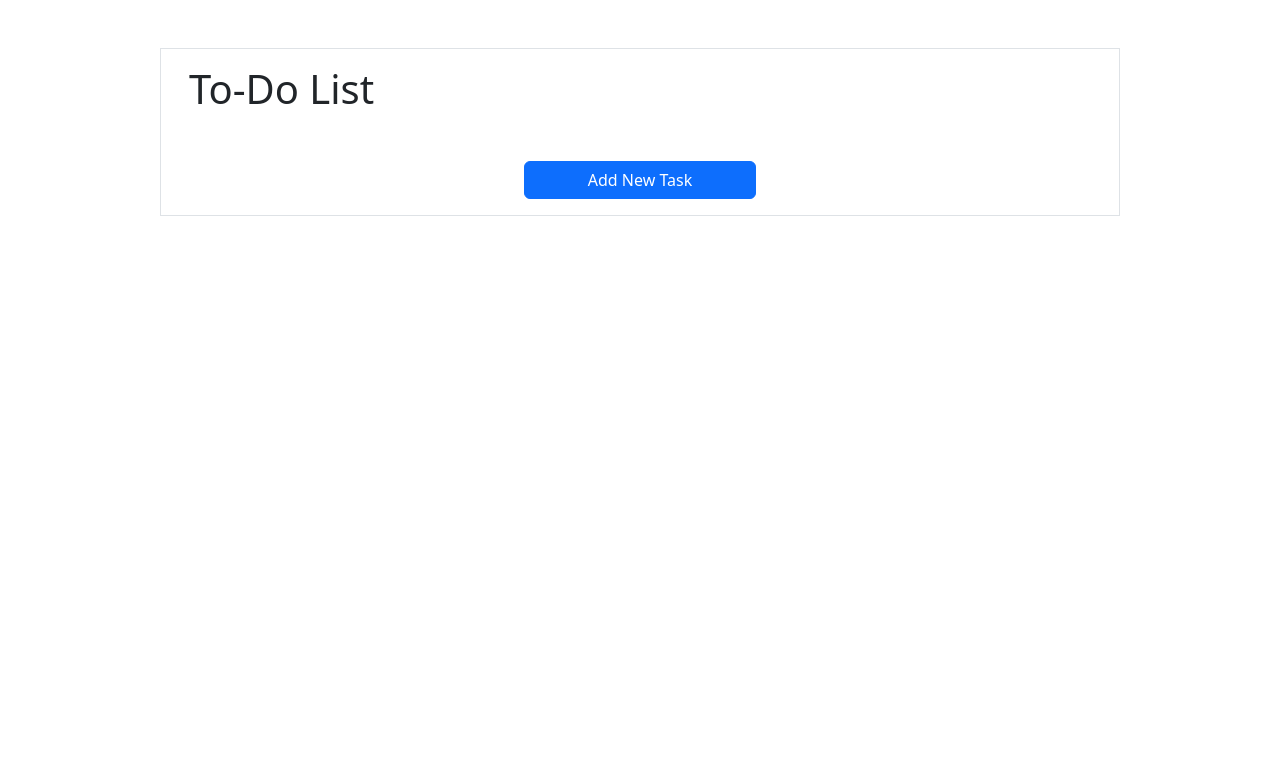
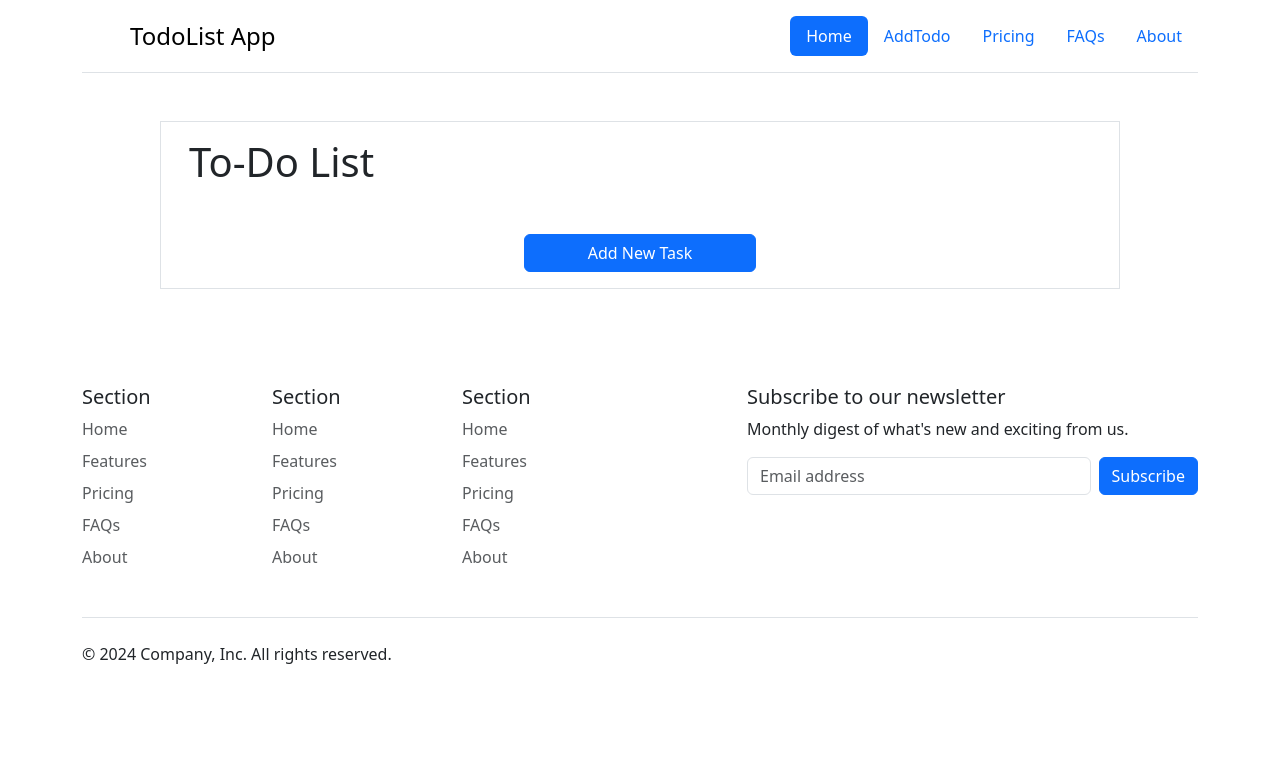
Before and after one commit to Azhar-lone/django-test, a Django app: page / in a window 1280 px wide. Shown: the top 779 px of the page. Run offline with Django 5.2, Linux system fonts and the light colour scheme; data that the repository does not hold is empty; some libraries are stand-ins or nearby versions.

Commit message:
0.6 improved styles and code

```diff
--- /dev/null
+++ b/templates/components/footer.html
@@ -0,0 +1,60 @@
+
+<foote>
+    <div class="container">
+      <footer class="py-5">
+        <div class="row">
+          <div class="col-6 col-md-2 mb-3">
+            <h5>Section</h5>
+            <ul class="nav flex-column">
+              <li class="nav-item mb-2"><a href="#" class="nav-link p-0 text-body-secondary">Home</a></li>
+              <li class="nav-item mb-2"><a href="#" class="nav-link p-0 text-body-secondary">Features</a></li>
+              <li class="nav-item mb-2"><a href="#" class="nav-link p-0 text-body-secondary">Pricing</a></li>
+              <li class="nav-item mb-2"><a href="#" class="nav-link p-0 text-body-secondary">FAQs</a></li>
+              <li class="nav-item mb-2"><a href="#" class="nav-link p-0 text-body-secondary">About</a></li>
+            </ul>
+          </div>
+
+          <div class="col-6 col-md-2 mb-3">
+            <h5>Section</h5>
+            <ul class="nav flex-column">
+              <li class="nav-item mb-2"><a href="#" class="nav-link p-0 text-body-secondary">Home</a></li>
+              <li class="nav-item mb-2"><a href="#" class="nav-link p-0 text-body-secondary">Features</a></li>
+              <li class="nav-item mb-2"><a href="#" class="nav-link p-0 text-body-secondary">Pricing</a></li>
+              <li class="nav-item mb-2"><a href="#" class="nav-link p-0 text-body-secondary">FAQs</a></li>
+              <li class="nav-item mb-2"><a href="#" class="nav-link p-0 text-body-secondary">About</a></li>
+            </ul>
+          </div>
+
+          <div class="col-6 col-md-2 mb-3">
+            <h5>Section</h5>
+            <ul class="nav flex-column">
+              <li class="nav-item mb-2"><a href="#" class="nav-link p-0 text-body-secondary">Home</a></li>
+              <li class="nav-item mb-2"><a href="#" class="nav-link p-0 text-body-secondary">Features</a></li>
+              <li class="nav-item mb-2"><a href="#" class="nav-link p-0 text-body-secondary">Pricing</a></li>
+              <li class="nav-item mb-2"><a href="#" class="nav-link p-0 text-body-secondary">FAQs</a></li>
+              <li class="nav-item mb-2"><a href="#" class="nav-link p-0 text-body-secondary">About</a></li>
+            </ul>
+          </div>
+
+          <div class="col-md-5 offset-md-1 mb-3">
+            <form>
+              <h5>Subscribe to our newsletter</h5>
+              <p>Monthly digest of what's new and exciting from us.</p>
+              <div class="d-flex flex-column flex-sm-row w-100 gap-2">
+                <label for="newsletter1" class="visually-hidden">Email address</label>
+                <input id="newsletter1" type="text" class="form-control" placeholder="Email address">
+                <button class="btn btn-primary" type="button">Subscribe</button>
+              </div>
+            </form>
+          </div>
+        </div>
+
+        <div class="d-flex flex-column flex-sm-row justify-content-between py-4 my-4 border-top">
+          <p>&copy; 2024 Company, Inc. All rights reserved.</p>
+          <ul class="list-unstyled d-flex">
+            <li class="ms-3"><a class="link-body-emphasis" href="#"><svg class="bi" width="24" height="24"><use xlink:href="#twitter"/></svg></a></li>
+            <li class="ms-3"><a class="link-body-emphasis" href="#"><svg class="bi" width="24" height="24"><use xlink:href="#instagram"/></svg></a></li>
+            <li class="ms-3"><a class="link-body-emphasis" href="#"><svg class="bi" width="24" height="24"><use xlink:href="#facebook"/></svg></a></li>
+          </ul>
+        </div>
+      </footer>
--- /dev/null
+++ b/templates/components/nav.html
@@ -0,0 +1,21 @@
+<div class="container">
+    <header class="d-flex flex-wrap justify-content-center py-3 mb-4 border-bottom">
+      <a href="/" class="d-flex align-items-center mb-3 mb-md-0 me-md-auto link-body-emphasis text-decoration-none">
+        <svg class="bi me-2" width="40" height="32"><use xlink:href="#bootstrap"/></svg>
+        <span class="fs-4">TodoList App</span>
+      </a>
+      <ul class="nav nav-pills">
+
+      {% comment %} {% for link in ("Home","AddTodo","Pricing","FAQs","About") %} {% endcomment %}
+      {% comment %} <li class="nav-item {%if request.path==page%} {% endif %}"><a href="#" class="nav-link active"  aria-current="page">{{link}}</a></li> {% endcomment %}
+
+{% comment %} {% endfor %} {% endcomment %}
+<li class="nav-item"><a href={% url "add_todo" %} class="nav-link active">Home</a></li>
+
+<li class="nav-item"><a href={% url "add_todo" %} class="nav-link">AddTodo</a></li>
+        <li class="nav-item"><a href="#" class="nav-link">Pricing</a></li>
+        <li class="nav-item"><a href="#" class="nav-link">FAQs</a></li>
+        <li class="nav-item"><a href="#" class="nav-link">About</a></li>
+      </ul>
+    </header>
+  </div>
--- a/todo/templates/root.html
+++ b/templates/root.html
@@ -6,10 +6,15 @@
     <link rel="stylesheet" href="{% static 'css/bootstrap.min.css' %}">
 </head>
   <body>
+   {% include "components/nav.html" %}
+
         <div class=" d-flex border w-75  my-5 m-auto  gap-3 justify-items-center  row p-3 m-auto ">
  {% block container %}{% endblock container %}
 </div>
 
 <script src="{% static 'js/bootstrap.bundle.min.js' %}"></script
+{% include "components/footer.html" %}
+
+
   </body>
 </html>
--- /dev/null
+++ b/todo/templates/components/confirm_delete.html
@@ -0,0 +1,3 @@
+<h1>
+    This is test
+</h1>
--- a/todo/templates/todo_list.html
+++ b/todo/templates/todo_list.html
@@ -5,12 +5,12 @@
 <ul class="row d-flex p-1  m-auto gap-3 ">
   {% for todo in todos %}
   <li class="row bg-light gap-3 p-3 m-auto">
-    <h3>{{ todo.title }}</h3>
-    <p>{{ todo.description }}</p>
+    <h3  {% if todo.is_completed %} class="bg-danger" {% endif %}>{{ todo.title }}</h3>
+    <p {% if todo.is_completed %} class="" {% endif %}>{{ todo.description }}</p>
     <div >
       <a  class=" btn  btn-danger w-25" href={% url "del_todo" todo.id %}>Delete</a>
 
-      <button  class=" btn btn-secondary w-25">Edit</button>
+      <a  class=" btn btn-info w-25"  href={% url "edit_todo" todo.id %}>Edit</a>
 </div>
   </li>
   {% endfor %}
--- a/todo/urls.py
+++ b/todo/urls.py
@@ -2,9 +2,8 @@ from django.urls import path
 from . import views
 
 urlpatterns = [
-    path('', views.index, name='index'),  # Homepage
-    path('add/', views.add_todo, name='add_todo'),  # Add Task Page
-    path('delete/<int:todo_id>/', views.del_todo, name='del_todo'), #remove a task
-    path('edit/<int:todo_id>/', views.edit_todo, name='edit_todo'), #remove a task
-
+path('add/', views.add_todo, name='add_todo'),  # Add Task Page CREATE
+    path('', views.index, name='index'),  # Homepage READ
+    path('edit/<int:todo_id>/', views.edit_todo, name='edit_todo'), #edit a task UPDATE
+    path('delete/<int:todo_id>/', views.del_todo, name='del_todo'), #remove a task DELETE
 ]
--- a/todo/views.py
+++ b/todo/views.py
@@ -32,10 +32,3 @@ def edit_todo(request, todo_id):
         todo.save()  # Save the changes
         return redirect('index')  # Redirect to the homepage
     return render(request, 'edit_todo.html', {'todo': todo})
-    todo = get_object_or_404(Todo, id=todo_id)  # Get the specific task
-    if request.method == 'POST':
-        todo.title = request.POST.get('title')  # Update the title
-        todo.description = request.POST.get('description')  # Update the description
-        todo.is_completed = 'is_completed' in request.POST  # Update completion status
-        todo.save()  # Save the changes
-        return redirect('index')  # Redirect to the homepage
```
Also changed, not shown: templates/404.html (added, +11 -0 lines), todo/templates/edit_todo.html (+18 -21 lines).
